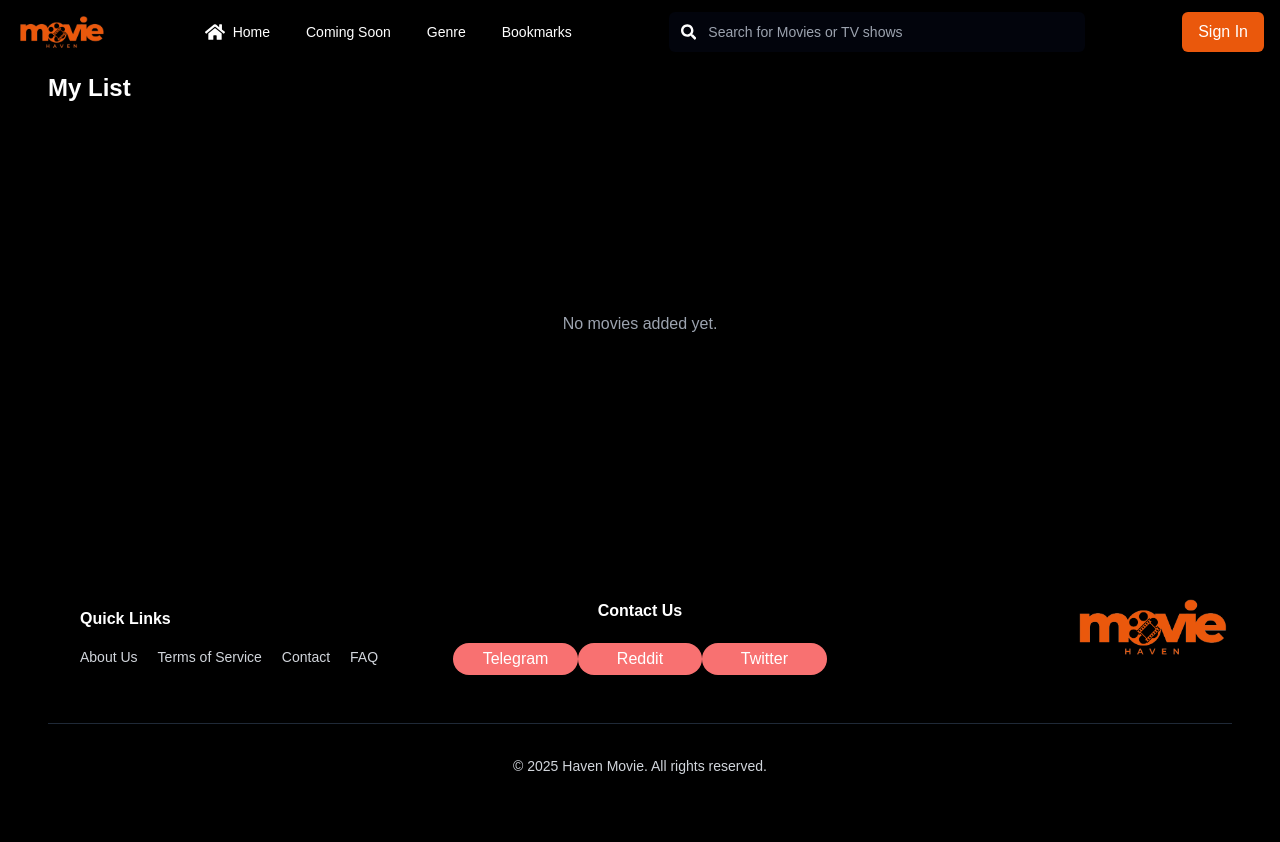
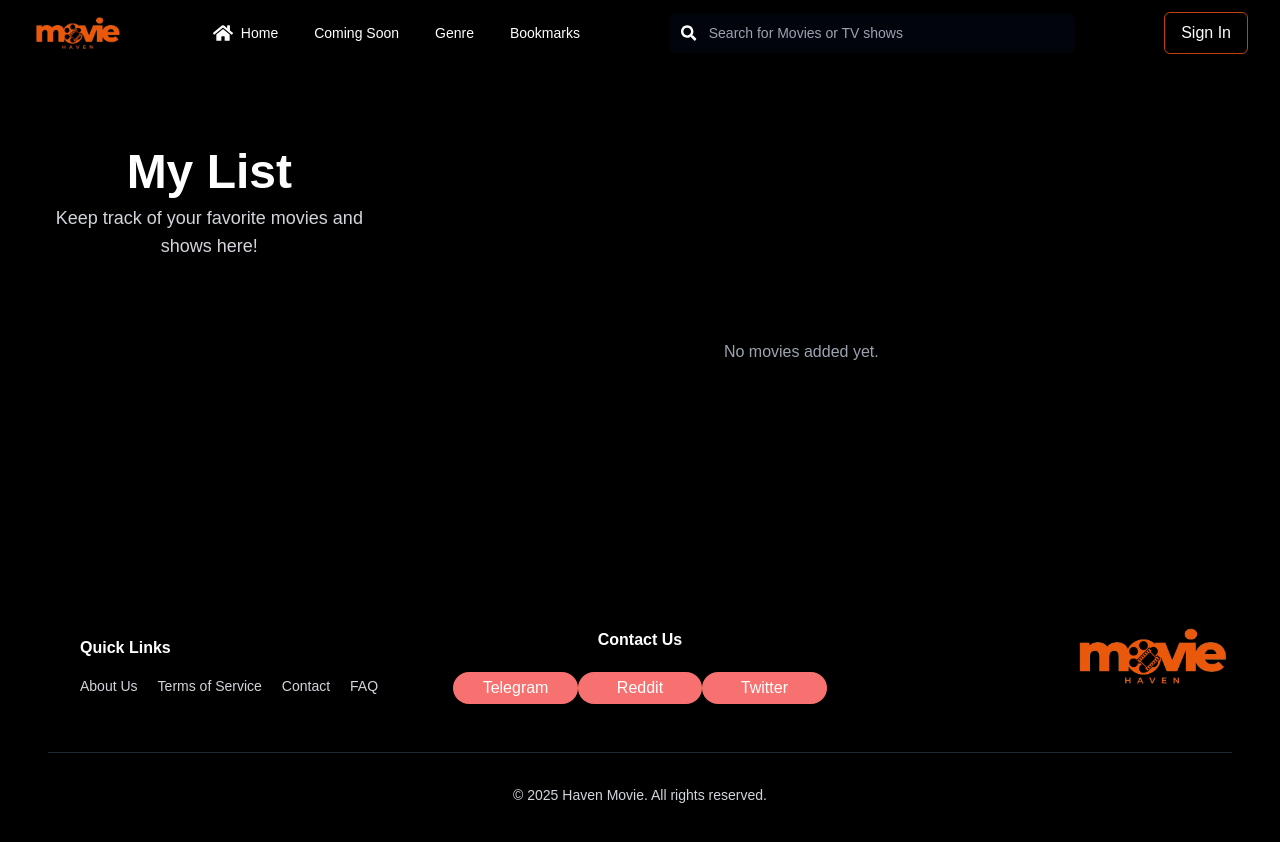
Before and after one commit to dnjstr/MovieApp-Front-End, a React (Vite) app: page /my-list in a window 1280 px wide. Shown: the top 842 px of the page. After the commit the page ends 805 px from the top, so only its background shows below. Built offline with nearby package versions, Linux system fonts and the light colour scheme.

Commit message:
Minimal style update

```diff
--- a/src/App.css
+++ b/src/App.css
@@ -4,7 +4,7 @@
 
 /* Global variables */
 :root {
-    --primary-movie-bg-color: rgb(249, 115, 22);
+    --primary-movie-bg-color: rgb(194, 65, 12);
 }
 
 /* Custom Styles */
@@ -52,6 +52,10 @@ body {
     font-size: 14px;
 }
 
+.search-container:hover {
+    box-shadow: 0 0 2px rgb(107, 107, 107);
+  }
+
 .search-container:hover .search-icon {
     color: #ff6347;
 }
@@ -71,7 +75,7 @@ body {
 .gradient-text {
     font-size: 2rem;
     font-weight: bold;
-    background: linear-gradient(to left, #feb47b, #ea580c);
+    background: linear-gradient(to left, #feb47b, var(--primary-movie-bg-color));
     background-clip: text;
     -webkit-text-fill-color: transparent;
     position: relative;
@@ -167,16 +171,6 @@ body {
     background: radial-gradient(circle at right, transparent, rgba(0, 0, 0, 0.8) 50%, rgba(0, 0, 0, 1) 70%, black 100%);
 }
 
-
-.search-container {
-  transition: all 0.3s ease-in-out;
-}
-
-.search-container:hover {
-  box-shadow: 0 0 2px rgb(107, 107, 107);
-}
-
-
 /* signIn or signUp */
 .sign-in-up-container {
     background: linear-gradient(to left, rgba(0, 0, 0, 0) 20%, rgba(234, 88, 12, 0.5) 70%, rgba(234, 88, 12, 0.8) 90%);
@@ -196,3 +190,47 @@ body {
 /* .homepage-watch-btn {
     border: 1px solid var(--primary-movie-bg-color);
 } */
+
+.nav-bar-container {
+    background: linear-gradient( rgba(255, 255, 255, 0) 20%, rgba(0, 0, 0, 0.2) 70%, rgba(0, 0, 0, 0.5) 100%);
+}
+
+.signin-navbar-btn {
+    background: linear-gradient( rgba(255, 255, 255, 0) 20%, rgba(0, 0, 0, 0.5) 70%, rgba(0, 0, 0, 0.5) 100%);
+}
+
+.homepage-watch-btn {
+    background: linear-gradient( rgba(255, 255, 255, 0) 20%, rgba(0, 0, 0, 0.5) 70%, rgba(0, 0, 0, 0.5) 100%);
+}
+
+.search-results-container {
+    background: linear-gradient( rgba(255, 255, 255, 0) 20%, rgba(0, 0, 0, 0.5) 70%, rgba(0, 0, 0, 0.5) 100%);
+}
+
+/* Bookmark Styles */
+.bookmark-item {
+    background: linear-gradient(to right, rgba(255, 255, 255, 0.1) 30%, rgba(54, 54, 54, 0.5) 55%, transparent 100%);
+}
+
+/* Customize scrollbar */
+.bookmark-scroll-bar::-webkit-scrollbar {
+    width: 5px;
+}
+
+.bookmark-scroll-bar::-webkit-scrollbar-track {
+    background: rgba(255, 255, 255, 0.1);
+}
+
+.bookmark-scroll-bar::-webkit-scrollbar-thumb {
+    background: rgba(54, 54, 54, 0.7);
+    border-radius: 6px;
+}
+
+.bookmark-scroll-bar::-webkit-scrollbar-thumb:hover {
+    background: rgba(54, 54, 54, 0.9);
+}
+
+/* Profile Button */
+.profile-button {
+    background: linear-gradient( rgba(255, 255, 255, 0) 20%, rgba(0, 0, 0, 0.5) 70%, rgba(0, 0, 0, 0.5) 100%);
+}
--- a/src/App.tsx
+++ b/src/App.tsx
@@ -28,7 +28,7 @@ const Layout = ({ children }: { children: React.ReactNode }) => {
   return (
     <>
       {!hideNavbar && <Navbar />}
-      <main className={`${bgColor} text-white min-h-screen p-6 transition-all duration-500`}>
+      <main className={`${bgColor} text-white min-h-screen px-6 pt-1 transition-all duration-500`}>
         {children}
       </main>
     </>
--- a/src/components/layout/Footer.tsx
+++ b/src/components/layout/Footer.tsx
@@ -2,7 +2,7 @@ import { Link } from 'react-router-dom';
 
 const Footer = () => {
   return (
-    <footer className="bg-gray-9d00 text-gray-300 py-12">
+    <footer className="bg-gray-9d00 text-gray-300 pt-12">
       <div className="max-w-full mx-auto">
         <div className="grid grid-cols-1 lgx:grid-cols-3 gap-8 ">
 
--- a/src/components/layout/Navbar.tsx
+++ b/src/components/layout/Navbar.tsx
@@ -81,7 +81,7 @@ const Navbar: React.FC = () => {
   });
 
   return (
-    <nav className="flex items-center justify-between px-4 py-3 fixed w-full bg-black bg-opacity-75 z-10">
+    <nav className="nav-bar-container flex items-center justify-between px-8 py-3 fixed w-full bg-black bg-opacity-75 z-10">
       {/* Logo */}
       <div className="flex items-center space-x-2">
         <Link to="/">
@@ -127,7 +127,7 @@ const Navbar: React.FC = () => {
         {isAuthenticated && role === 'user' ? (
           <div className="relative">
             <button
-              className="bg-orange-600 text-white px-4 py-2 rounded-md flex items-center space-x-2"
+              className="profile-button border border-orange-700 text-orange-100 hover:bg-orange-700 px-4 py-2 rounded-md flex items-center space-x-2"
               onClick={() => setIsDropdownOpen(!isDropdownOpen)}
             >
               <FaUser />
@@ -165,7 +165,7 @@ const Navbar: React.FC = () => {
         ) : (
           <Link
             to="/sign-in"
-            className="bg-orange-600 text-white px-4 py-2 rounded-md hover:bg-orange-700 transition duration-300"
+            className="signin-navbar-btn border border-orange-700 text-white px-4 py-2 rounded-md  hover:bg-orange-700 transition duration-300"
           >
             Sign In
           </Link>
--- a/src/components/pages/Genre.tsx
+++ b/src/components/pages/Genre.tsx
@@ -80,7 +80,7 @@ const Genre: React.FC = () => {
     }
 
     return (
-        <div className="container mx-auto px-4 py-8 mt-28">
+        <div className="container mx-auto px-4 py-8 mt-12">
             <div className="text-center mb-12">
                 <h1 className="text-4xl font-bold mb-4 text-white">Browse by Genre</h1>
                 <p className="text-gray-400">Discover your next favorite movie across multiple genres</p>
@@ -115,8 +115,8 @@ const Genre: React.FC = () => {
                 })}
             </div>
 
-            <div>
-                <footer className=" text-gray-300 py-12">
+            <div className='w-full mt-12'>
+                <footer className="text-gray-300 pt-12">
                     <div className="max-w-full mx-auto">
                         <div className="grid grid-cols-1 lg:grid-cols-3 gap-8">
                             <div className="flex justify-start">
--- a/src/components/pages/MyList.tsx
+++ b/src/components/pages/MyList.tsx
@@ -1,6 +1,11 @@
 import React, { useState, useEffect } from "react";
 import Footer from "../layout/Footer";
 import { useNavigate } from "react-router-dom";
+import { Swiper, SwiperSlide } from "swiper/react";
+import "swiper/css";
+import "swiper/css/pagination";
+import { Pagination, Autoplay } from "swiper/modules";
+
 
 const MyList: React.FC = () => {
     const [myList, setMyList] = useState<any[]>([]);
@@ -47,17 +52,41 @@ const MyList: React.FC = () => {
     };
 
     return (
-        <div className="flex flex-col min-h-screen text-white p-6 mt-6">
-            <div className="flex-grow">
-                <h1 className="text-2xl font-bold mb-4">My List</h1>
-                <div className="space-y-4">
+        <div className="flex flex-col justify-between h-screen text-white px-6">
+            <div className="flex justify-around h-screen mt-24">
+                <div className="text-center flex-1">
+                    <h1 className="text-5xl font-bold mb-2 mt-12">My List</h1>
+                    <p className="text-lg text-gray-300 mb-6">Keep track of your favorite movies and shows here!</p>
+
+                    {/* Swiper Section */}
+                    <div className="flex justify-center mb-6">
+                        <Swiper
+                        modules={[Pagination, Autoplay]}
+                        pagination={{ clickable: true }}
+                        autoplay={{ delay: 4000, disableOnInteraction: false }}
+                        loop={true}
+                        className="w-64"
+                        >
+                        {myList.map((item) => (
+                            <SwiperSlide key={item.id}>
+                            <img
+                                src={item.movie_poster}
+                                alt={item.movie_title}
+                                className="w-full h-full object-cover rounded-lg"
+                            />
+                            </SwiperSlide>
+                        ))}
+                        </Swiper>
+                    </div>
+                </div>
+                <div className="bookmark-scroll-bar space-y-4 mt-12 flex-auto overflow-y-scroll max-h-400">
                     {myList.length === 0 ? (
                         <p className="text-gray-400 flex justify-center p-48">No movies added yet.</p>
                     ) : (
                         myList.map((item) => (
                             <div
                                 key={item.id}
-                                className="flex items-center p-4 rounded-lg bg-gradient-to-r from-orange-900 via-orange-700 to-orange-500"
+                                className="bookmark-item flex items-center p-4 rounded-lg border-s-2 border-orange-700"
                             >
                                 <img
                                     src={item.movie_poster}
@@ -76,7 +105,7 @@ const MyList: React.FC = () => {
                                 </div>
                                 <button
                                     onClick={() => removeFromList(item.movie)}
-                                    className="text-black hover:text-red-900 text-xl"
+                                    className="text-white hover:text-red-900 text-xl"
                                 >
                                     ✖
                                 </button>
@@ -85,7 +114,9 @@ const MyList: React.FC = () => {
                     )}
                 </div>
             </div>
-            <Footer />
+            <div className="my-6">
+                <Footer />
+            </div>
         </div>
     );
 };
--- a/src/components/search/SearchResults.tsx
+++ b/src/components/search/SearchResults.tsx
@@ -24,7 +24,7 @@ const SearchResults: React.FC<SearchResultsProps> = ({ results, onClose }) => {
     if (results.length === 0) return null;
 
     return (
-        <div className="absolute top-full left-0 w-full mt-2 bg-black border border-gray-700 rounded-md shadow-lg max-h-96 overflow-y-auto z-50">
+        <div className="search-results-container absolute top-full left-0 w-full mt-2 border border-gray-700 rounded-md shadow-lg max-h-96 overflow-y-auto z-50">
             {results.map((movie) => (
                 <div
                     key={movie.id}
--- a/tailwind.config.js
+++ b/tailwind.config.js
@@ -18,7 +18,10 @@ export default {
           '0%': { transform: 'rotate(0deg)' },
           '100%': { transform: 'rotate(360deg)' },
         },
-    },
+      },
+      maxHeight: {
+        "400": "500px",
+      },
     },
   },
   plugins: [],
```
Also changed, not shown: src/components/layout/MainPage.tsx (+4 -4 lines), src/components/pages/Popular.tsx (+6 -4 lines). Lines whose indentation alone changed are shown as unchanged.
